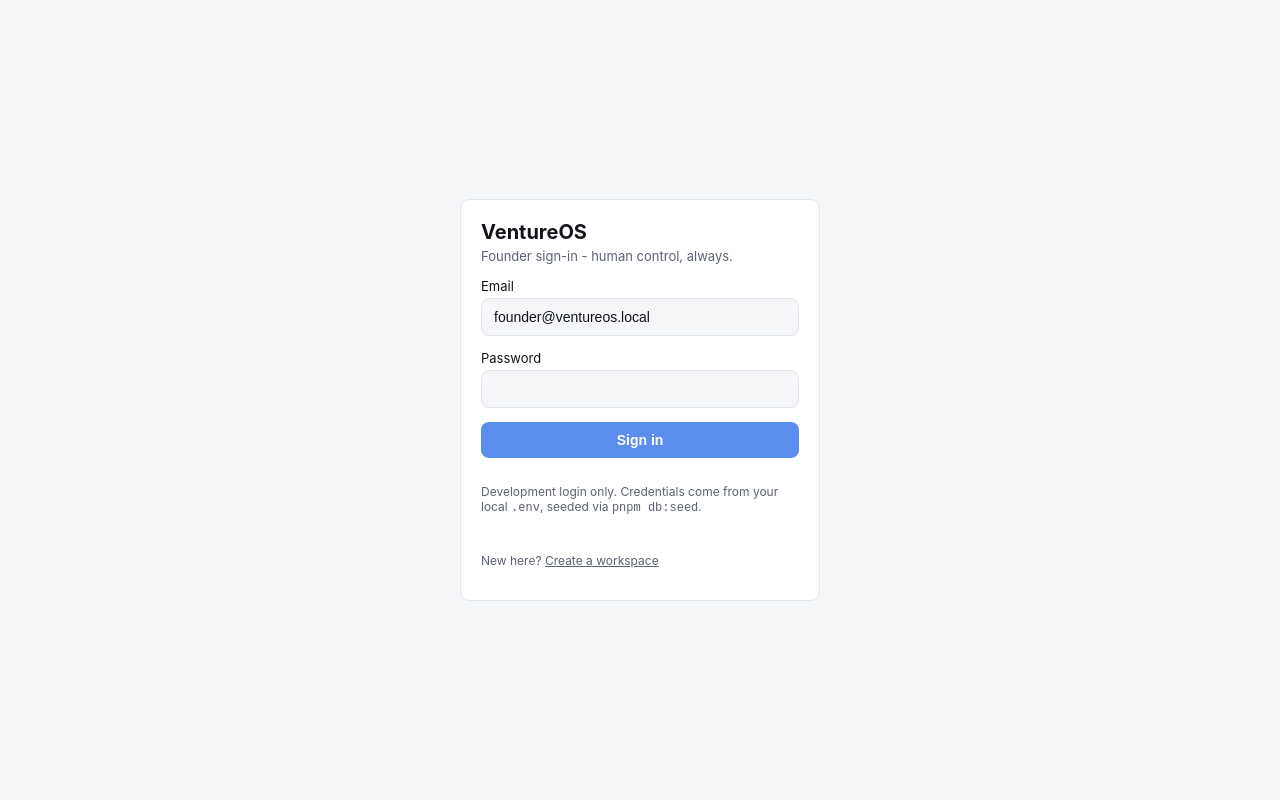
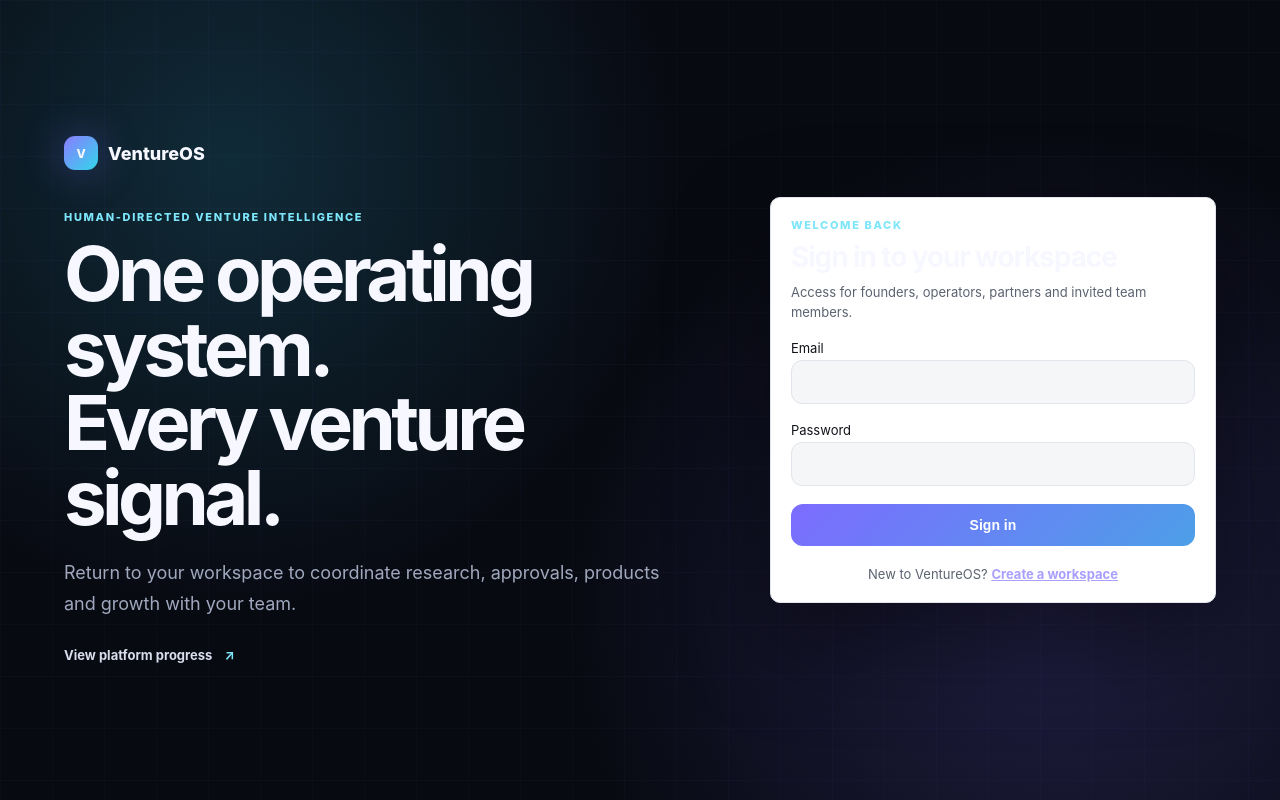
Before and after one commit to completed369/hermesagent, a Next.js app in the folder apps/web/: page /login in a window 1280 px wide. Built offline with nearby package versions, Linux system fonts and the light colour scheme; no server answers.

Commit message:
feat(web): open and modernize public experience

```diff
--- a/apps/web/src/app/globals.css
+++ b/apps/web/src/app/globals.css
@@ -4,7 +4,8 @@
   --vos-border: #232838;
   --vos-text: #e6e8ee;
   --vos-text-muted: #9aa2b1;
-  --vos-accent: #5b8def;
+  --vos-accent: #7c6cff;
+  --vos-cyan: #39d9ff;
   --vos-success: #34c38f;
   --vos-warning: #f1b44c;
   --vos-danger: #f46a6a;
@@ -23,7 +24,9 @@
   }
 }
 
-* { box-sizing: border-box; }
+* {
+  box-sizing: border-box;
+}
 
 body {
   margin: 0;
@@ -32,7 +35,127 @@ body {
   font-family: -apple-system, BlinkMacSystemFont, 'Segoe UI', Roboto, sans-serif;
 }
 
-a { color: inherit; }
+::selection {
+  background: rgba(124, 108, 255, 0.38);
+  color: #fff;
+}
+
+.vos-auth-shell {
+  min-height: 100vh;
+  display: grid;
+  grid-template-columns: minmax(0, 1.15fr) minmax(420px, 0.85fr);
+  align-items: center;
+  gap: clamp(48px, 8vw, 120px);
+  padding: clamp(28px, 5vw, 72px);
+  background:
+    linear-gradient(rgba(124, 108, 255, 0.035) 1px, transparent 1px),
+    linear-gradient(90deg, rgba(124, 108, 255, 0.035) 1px, transparent 1px),
+    radial-gradient(circle at 18% 20%, rgba(57, 217, 255, 0.16), transparent 28rem),
+    radial-gradient(circle at 82% 76%, rgba(124, 108, 255, 0.2), transparent 30rem), #080a12;
+  background-size:
+    52px 52px,
+    52px 52px,
+    auto,
+    auto,
+    auto;
+}
+
+.vos-auth-story {
+  max-width: 680px;
+}
+.vos-auth-brand {
+  display: inline-flex;
+  align-items: center;
+  gap: 10px;
+  color: #f7f8ff;
+  font-size: 18px;
+  font-weight: 800;
+  text-decoration: none;
+}
+.vos-auth-brand span {
+  display: grid;
+  width: 34px;
+  height: 34px;
+  place-items: center;
+  border-radius: 11px;
+  background: linear-gradient(135deg, #8b7cff, #32d6eb);
+  box-shadow: 0 0 40px rgba(124, 108, 255, 0.4);
+  font-size: 12px;
+}
+.vos-auth-kicker {
+  margin: 40px 0 12px;
+  color: #7de6fa;
+  font-size: 11px;
+  font-weight: 800;
+  letter-spacing: 0.15em;
+  text-transform: uppercase;
+}
+.vos-auth-story h1 {
+  margin: 0;
+  color: #f6f7ff;
+  font-size: clamp(44px, 6vw, 76px);
+  line-height: 0.98;
+  letter-spacing: -0.06em;
+}
+.vos-auth-story > p:not(.vos-auth-kicker) {
+  max-width: 610px;
+  margin: 24px 0;
+  color: #9fa8bd;
+  font-size: 18px;
+  line-height: 1.7;
+}
+.vos-auth-progress {
+  display: inline-flex;
+  gap: 12px;
+  align-items: center;
+  color: #d9dded;
+  font-size: 13px;
+  font-weight: 700;
+  text-decoration: none;
+}
+.vos-auth-progress span {
+  color: #7de6fa;
+}
+.vos-auth-card {
+  width: min(100%, 480px);
+  display: grid;
+  gap: 18px;
+  padding: clamp(26px, 4vw, 42px);
+  border-color: rgba(143, 151, 184, 0.18);
+  border-radius: 26px;
+  background: rgba(14, 17, 28, 0.82);
+  box-shadow: 0 36px 100px rgba(0, 0, 0, 0.45);
+  backdrop-filter: blur(24px);
+}
+.vos-auth-card h2 {
+  margin: 0;
+  color: #f7f8ff;
+  font-size: 28px;
+  letter-spacing: -0.04em;
+}
+.vos-auth-card .vos-auth-kicker {
+  margin: 0 0 8px;
+}
+.vos-auth-copy {
+  margin: 8px 0 0;
+  color: var(--vos-text-muted);
+  font-size: 13px;
+  line-height: 1.55;
+}
+.vos-auth-switch {
+  margin: 2px 0 0;
+  color: var(--vos-text-muted);
+  font-size: 13px;
+  text-align: center;
+}
+.vos-auth-switch a {
+  color: #a99fff;
+  font-weight: 700;
+}
+
+a {
+  color: inherit;
+}
 
 .vos-card {
   background: var(--vos-bg-elevated);
@@ -50,33 +173,193 @@ a { color: inherit; }
   font-weight: 600;
   letter-spacing: 0.02em;
 }
-.vos-badge--mock { background: rgba(241, 180, 76, 0.15); color: var(--vos-warning); }
-.vos-badge--ok { background: rgba(52, 195, 143, 0.15); color: var(--vos-success); }
-.vos-badge--danger { background: rgba(244, 106, 106, 0.15); color: var(--vos-danger); }
+.vos-badge--mock {
+  background: rgba(241, 180, 76, 0.15);
+  color: var(--vos-warning);
+}
+.vos-badge--ok {
+  background: rgba(52, 195, 143, 0.15);
+  color: var(--vos-success);
+}
+.vos-badge--danger {
+  background: rgba(244, 106, 106, 0.15);
+  color: var(--vos-danger);
+}
 
 .vos-btn {
-  background: var(--vos-accent);
+  background: linear-gradient(135deg, var(--vos-accent), #4d9fe8);
   color: white;
   border: none;
-  border-radius: 8px;
-  padding: 10px 16px;
+  border-radius: 12px;
+  padding: 13px 18px;
   font-size: 14px;
   font-weight: 600;
   cursor: pointer;
 }
-.vos-btn:disabled { opacity: 0.5; cursor: not-allowed; }
+.vos-btn:disabled {
+  opacity: 0.5;
+  cursor: not-allowed;
+}
 
 .vos-input {
   width: 100%;
-  padding: 10px 12px;
-  border-radius: 8px;
+  padding: 13px 14px;
+  border-radius: 11px;
   border: 1px solid var(--vos-border);
   background: var(--vos-bg);
   color: var(--vos-text);
   font-size: 14px;
+}
+.vos-input:focus {
+  border-color: #7769ef;
+  outline: 3px solid rgba(124, 108, 255, 0.12);
+}
+
+@media (max-width: 900px) {
+  .vos-auth-shell {
+    grid-template-columns: 1fr;
+    gap: 36px;
+  }
+  .vos-auth-story h1 {
+    font-size: clamp(42px, 11vw, 64px);
+  }
+}
+
+@media (max-width: 560px) {
+  .vos-auth-shell {
+    padding: 22px 14px 34px;
+  }
+  .vos-auth-story > p:not(.vos-auth-kicker) {
+    font-size: 15px;
+  }
+  .vos-auth-card {
+    padding: 24px 20px;
+  }
 }
 
 .vos-error {
   color: var(--vos-danger);
   font-size: 13px;
 }
+
+.vos-dashboard-shell {
+  display: flex;
+  min-height: 100vh;
+  background:
+    radial-gradient(
+      circle at 85% -10%,
+      color-mix(in srgb, var(--vos-accent) 16%, transparent),
+      transparent 30rem
+    ),
+    var(--vos-bg);
+}
+.vos-dashboard-sidebar {
+  position: sticky;
+  top: 0;
+  width: 268px;
+  height: 100vh;
+  display: flex;
+  flex-direction: column;
+  gap: 14px;
+  padding: 22px 16px;
+  border-right: 1px solid rgba(143, 151, 184, 0.14);
+  background: rgba(10, 13, 21, 0.86);
+  backdrop-filter: blur(24px);
+  overflow-y: auto;
+}
+.vos-dashboard-brand {
+  display: flex;
+  align-items: center;
+  gap: 11px;
+  padding: 4px 5px 20px;
+  color: inherit;
+  text-decoration: none;
+}
+.vos-dashboard-brand img,
+.vos-dashboard-brandmark {
+  width: 34px;
+  height: 34px;
+  border-radius: 11px;
+}
+.vos-dashboard-brandmark {
+  display: grid;
+  place-items: center;
+  background: linear-gradient(135deg, var(--vos-accent), #39d9ff);
+  color: #fff;
+  font-size: 12px;
+  font-weight: 900;
+  box-shadow: 0 8px 30px color-mix(in srgb, var(--vos-accent) 30%, transparent);
+}
+.vos-dashboard-brand strong {
+  display: block;
+  font-size: 15px;
+}
+.vos-dashboard-brand p {
+  max-width: 170px;
+  margin: 3px 0 0;
+  overflow: hidden;
+  color: var(--vos-text-muted);
+  font-size: 11px;
+  text-overflow: ellipsis;
+  white-space: nowrap;
+}
+.vos-dashboard-section-label {
+  margin: 0 12px 3px;
+  color: #687186;
+  font-size: 10px;
+  font-weight: 800;
+  letter-spacing: 0.13em;
+  text-transform: uppercase;
+}
+.vos-dashboard-nav {
+  display: grid;
+  gap: 3px;
+}
+.vos-dashboard-navlink {
+  display: flex;
+  justify-content: space-between;
+  padding: 10px 12px;
+  border: 1px solid transparent;
+  border-radius: 11px;
+  color: #adb5c6;
+  font-size: 13px;
+  text-decoration: none;
+  transition:
+    background 0.18s ease,
+    color 0.18s ease,
+    border-color 0.18s ease;
+}
+.vos-dashboard-navlink:hover,
+.vos-dashboard-navlink:focus-visible {
+  border-color: color-mix(in srgb, var(--vos-accent) 18%, transparent);
+  background: color-mix(in srgb, var(--vos-accent) 9%, transparent);
+  color: #f5f7ff;
+  outline: none;
+}
+.vos-dashboard-navlink--planned {
+  color: #687186;
+}
+.vos-dashboard-signout {
+  margin-top: auto;
+  padding-top: 12px;
+  border-top: 1px solid rgba(143, 151, 184, 0.12);
+}
+.vos-dashboard-main {
+  flex: 1;
+  min-width: 0;
+  padding: clamp(22px, 3vw, 42px);
+}
+
+@media (max-width: 760px) {
+  .vos-dashboard-shell {
+    display: block;
+  }
+  .vos-dashboard-sidebar {
+    position: relative;
+    width: 100%;
+    height: auto;
+  }
+  .vos-dashboard-nav {
+    grid-template-columns: repeat(2, minmax(0, 1fr));
+  }
+}
--- a/apps/web/src/app/login/page.tsx
+++ b/apps/web/src/app/login/page.tsx
@@ -7,7 +7,7 @@ import { apiFetch, ApiError } from '@/lib/api';
 
 export default function LoginPage() {
   const router = useRouter();
-  const [email, setEmail] = useState('founder@ventureos.local');
+  const [email, setEmail] = useState('');
   const [password, setPassword] = useState('');
   const [error, setError] = useState<string | null>(null);
   const [loading, setLoading] = useState(false);
@@ -28,24 +28,31 @@ export default function LoginPage() {
   }
 
   return (
-    <main
-      style={{
-        display: 'flex',
-        minHeight: '100vh',
-        alignItems: 'center',
-        justifyContent: 'center',
-      }}
-    >
-      <form
-        onSubmit={handleSubmit}
-        className="vos-card"
-        style={{ width: 360, display: 'grid', gap: 14 }}
-        data-testid="login-form"
-      >
+    <main className="vos-auth-shell">
+      <section className="vos-auth-story">
+        <Link href="/" className="vos-auth-brand">
+          <span>V</span> VentureOS
+        </Link>
+        <p className="vos-auth-kicker">Human-directed venture intelligence</p>
+        <h1>
+          One operating system.
+          <br />
+          Every venture signal.
+        </h1>
+        <p>
+          Return to your workspace to coordinate research, approvals, products and growth with your
+          team.
+        </p>
+        <a href="https://progress.ventures.site" className="vos-auth-progress">
+          View platform progress <span>↗</span>
+        </a>
+      </section>
+      <form onSubmit={handleSubmit} className="vos-card vos-auth-card" data-testid="login-form">
         <div>
-          <h1 style={{ fontSize: 20, margin: 0 }}>VentureOS</h1>
-          <p style={{ color: 'var(--vos-text-muted)', fontSize: 13, margin: '4px 0 0' }}>
-            Founder sign-in - human control, always.
+          <p className="vos-auth-kicker">Welcome back</p>
+          <h2>Sign in to your workspace</h2>
+          <p className="vos-auth-copy">
+            Access for founders, operators, partners and invited team members.
           </p>
         </div>
 
@@ -85,12 +92,8 @@ export default function LoginPage() {
           {loading ? 'Signing in...' : 'Sign in'}
         </button>
 
-        <p style={{ fontSize: 12, color: 'var(--vos-text-muted)' }}>
-          Development login only. Credentials come from your local <code>.env</code>, seeded via{' '}
-          <code>pnpm db:seed</code>.
-        </p>
-        <p style={{ fontSize: 12, color: 'var(--vos-text-muted)' }}>
-          New here? <Link href="/register">Create a workspace</Link>
+        <p className="vos-auth-switch">
+          New to VentureOS? <Link href="/register">Create a workspace</Link>
         </p>
       </form>
     </main>
```
Also changed, not shown: apps/web/src/app/dashboard/layout.tsx (+14 -20 lines), apps/web/src/app/page.module.css (+24 -7 lines), apps/web/src/app/page.tsx (+15 -12 lines), apps/web/src/app/register/page.tsx (+25 -18 lines), apps/web/src/components/dashboard-nav.tsx (+3 -14 lines).
